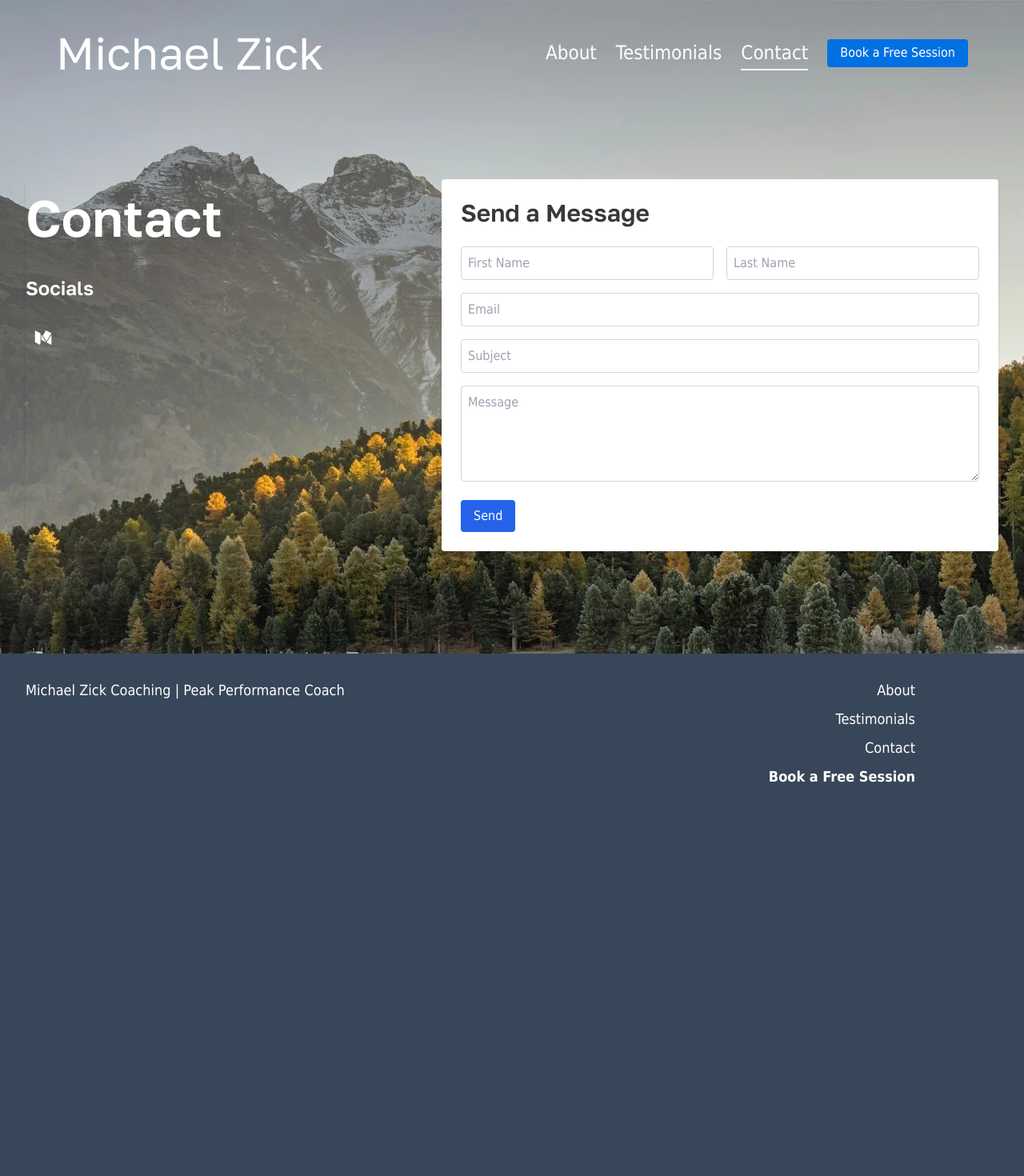
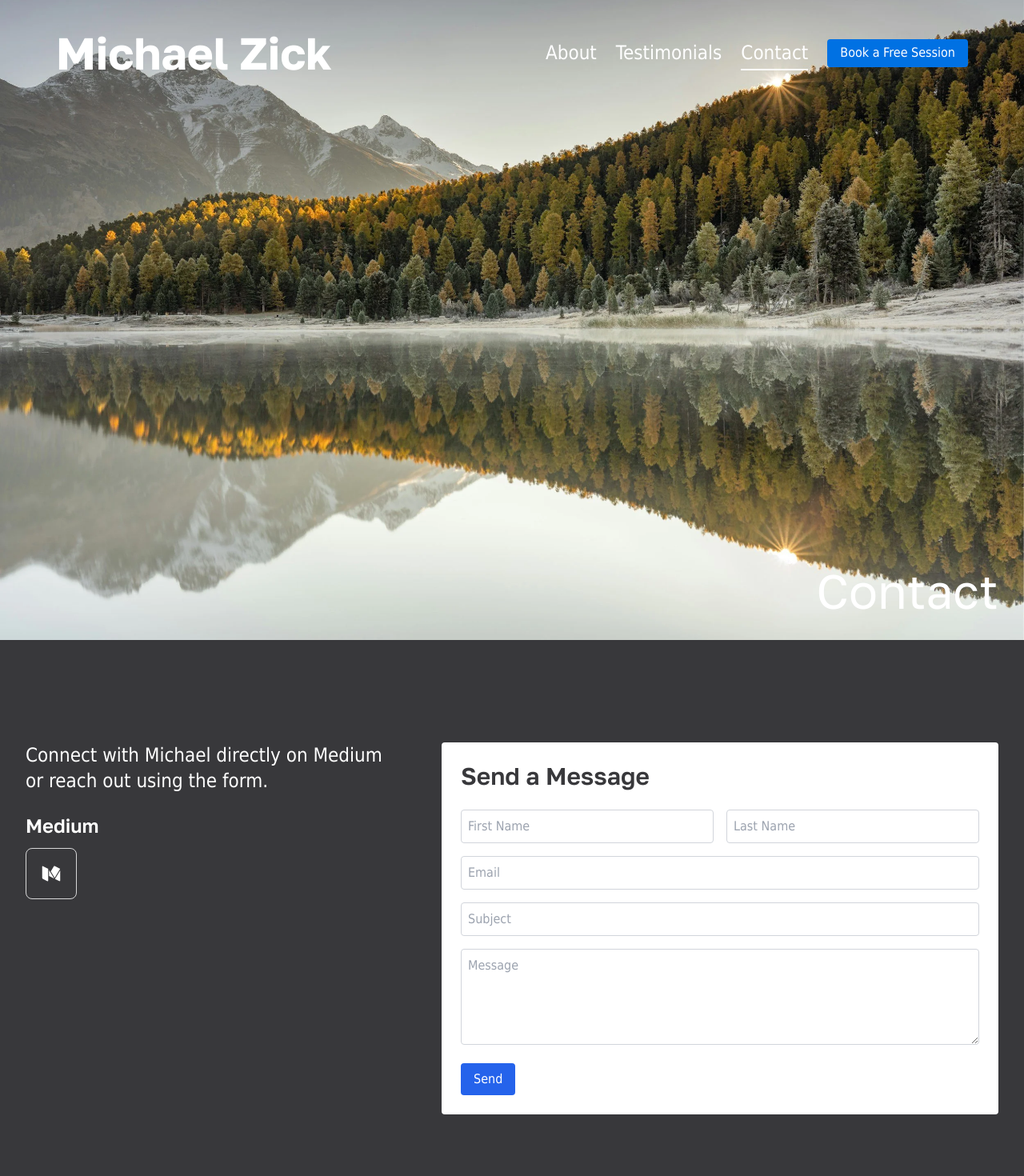
Before and after one commit to michaelzick/michaelzick.com, a Next.js app: page /contact in a window 1280 px wide. Shown: the top 1470 px of the page at 80% size. Before the commit the page ends 1017 px from the top, so only its background shows below. Built offline with nearby package versions, Linux system fonts and the light colour scheme.

Commit message:
fix(navbar): Update font style to bold for the site title based on scroll state

```diff
--- a/app/contact/ContactContent.tsx
+++ b/app/contact/ContactContent.tsx
@@ -1,28 +1,38 @@
 import ContactForm from './ContactForm';
 
 export default function ContactContent() {
-
   return (
     <div className="flex flex-col">
       <section
-        className="bg-default-grey min-h-screen text-white px-6 md:px-8 pt-40 md:pt-56 pb-24 md:pb-32"
+        className="relative h-screen flex items-end text-white"
         style={{
           backgroundImage: "url('/img/lake_reflection_2500.webp')",
+          backgroundSize: 'cover',
+          backgroundPosition: 'center',
         }}
       >
-        <div className="max-w-[1400px] mx-auto grid md:grid-cols-12 gap-8 shadow-md">
-          <div className="md:col-span-5 space-y-6">
-            <h1 className="text-[64px] font-semibold">Contact</h1>
-            <h2 className="text-2xl font-semibold">Socials</h2>
-            <div className="flex space-x-4">
+        <div className="relative w-full max-w-[1400px] mx-auto p-8">
+          <h2 className="font-headline text-4xl md:text-6xl text-right">Contact</h2>
+        </div>
+      </section>
+
+      <section className="bg-default-grey text-white px-6 md:px-8 pt-24 md:pt-32 pb-24 md:pb-32">
+        <div className="max-w-[1400px] mx-auto grid md:grid-cols-12 gap-8">
+          <div className="md:col-span-5 flex flex-col items-start gap-6">
+            <p className="text-2xl font-light max-w-md">
+              Connect with Michael directly on Medium or reach out using the form.
+            </p>
+            <div className="flex flex-col items-start gap-3">
+              <h2 className="text-2xl font-semibold">Medium</h2>
               <a
                 href="https://michaelzick.medium.com"
                 target="_blank"
                 rel="noopener noreferrer"
                 aria-label="Medium"
+                className="inline-flex h-16 w-16 items-center justify-center rounded-lg border border-white/80 transition-colors duration-200 hover:bg-white/10"
               >
                 <svg
-                  className="w-11 h-11 fill-current"
+                  className="w-12 h-12 fill-current"
                   viewBox="0 0 64 64"
                   aria-hidden="true"
                 >
--- a/components/NavBar.tsx
+++ b/components/NavBar.tsx
@@ -46,7 +46,7 @@ export default function NavBar() {
           onClick={() => setMenuOpen(false)}
         >
           <h1
-            className={`transition-all duration-500 ${scrolled ? 'text-[48px]' : 'text-[56px]'
+            className={`font-bold transition-all duration-500 ${scrolled ? 'text-[48px]' : 'text-[56px]'
               } max-[929px]:text-[48px]`}
           >
             Michael Zick
```
